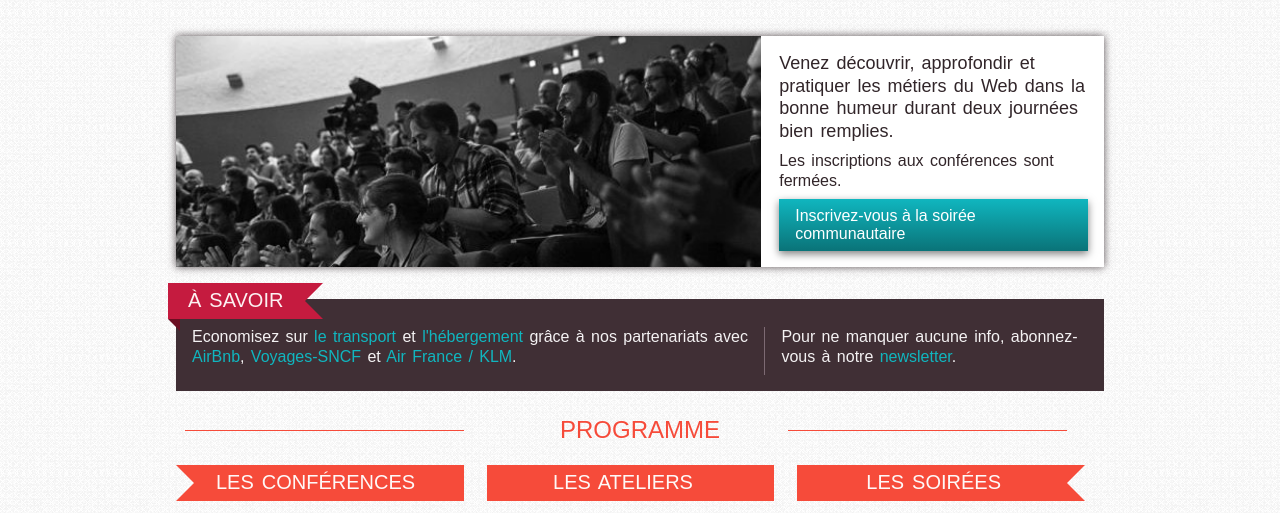
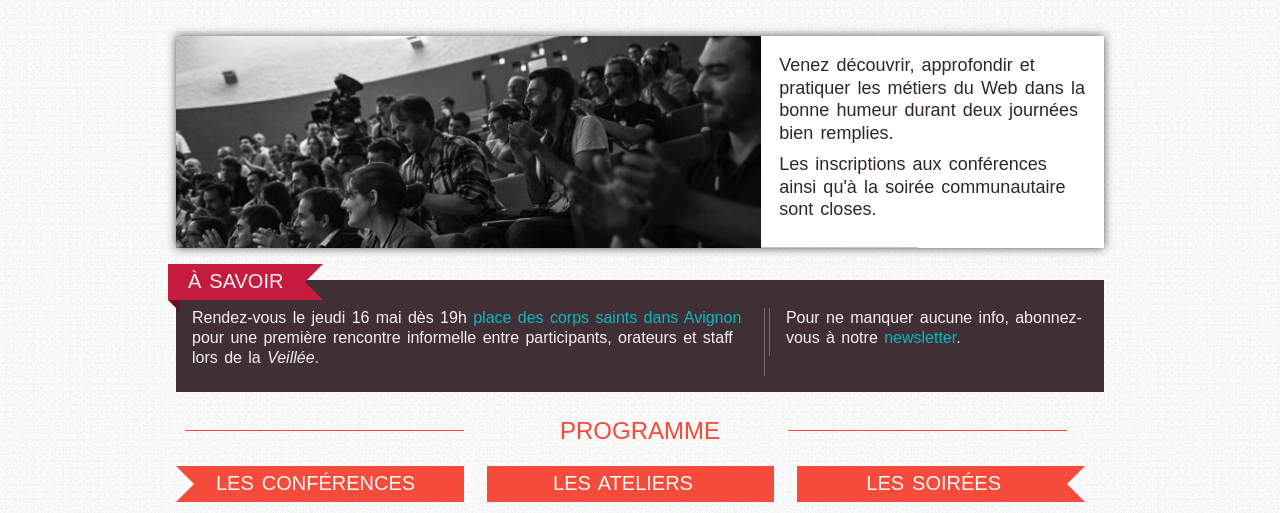
Before and after one commit to sudweb/2014, a plain HTML site: page index.html in a window 1280 px wide. Shown: the part 217-730 px from the top of the page. Drawn offline with Linux system fonts and the light colour scheme; a web font is replaced by a local one.

Commit message:
Rendez-vous pour la Veillée du jeudi soir

```diff
--- a/index.html
+++ b/index.html
@@ -2,6 +2,7 @@
 <html lang="fr">
 <head>
 	<meta charset="utf-8" />
+	<meta http-equiv="X-UA-Compatible" content="IE=edge,chrome=1">
 	<meta name="viewport" content="width=device-width" />
 	<title>Sud Web 2013, conférences web et ateliers, les 17 et 18 mai en Avignon</title>
 	<link rel="stylesheet" href="http://fonts.googleapis.com/css?family=Ruluko" />
@@ -56,16 +57,16 @@
 		</div>
 	</header>
 	<section class="main">
-		<article class="hero">
-			<p class="emphasis">Venez découvrir, approfondir et pratiquer les métiers du Web dans la bonne humeur durant deux journées bien remplies.</p>
-			<p>Les inscriptions aux conférences sont fermées.</p>
-			<a href="inscription.html" class="action">Inscrivez-vous à la soirée communautaire</a>
+		<article class="hero emphasis">
+			<p>Venez découvrir, approfondir et pratiquer les métiers du Web dans la bonne humeur durant deux journées bien remplies.</p>
+			<p>Les inscriptions aux conférences ainsi qu'à la soirée communautaire sont closes.</p>
 		</article>
 		<article class="callout">
 			<h2>À savoir</h2>
 			<div class="excerpt">
-				<p>Economisez sur <a href="http://sudweb.fr/blog/2013/03/train-avion-comment-faire-de-sudweb-un-very-good-trip/">le transport</a> et <a href="http://sudweb.fr/blog/2013/04/votre-logement-a-avignon/">l'hébergement</a> grâce à nos partenariats avec <a href="https://www.airbnb.fr/">AirBnb</a>, <a href="http://www.voyages-sncf.com/">Voyages-SNCF</a> et <a href="http://www.airfrance.fr/FR/fr/local/www_airfranceklm-globalmeetings_com.htm?eid=18274AF">Air France / KLM</a>.</p>
-			</div><div class="more">
+				<p>Rendez-vous le jeudi 16 mai dès 19h <a href="http://goo.gl/maps/iJqCW">place des corps saints dans Avignon</a> pour une première rencontre informelle entre participants, orateurs et staff lors de la <cite>Veillée</cite>.</p>
+			</div>
+			<div class="more">
 				<p>Pour ne manquer aucune info, abonnez-vous à notre <a href="http://sudweb.us2.list-manage.com/subscribe?u=af19b58cf514c01eca3f7652e&id=b579f5b507">newsletter</a>.</p>
 			</div>
 		</article>
@@ -106,7 +107,7 @@
 
 		</article>
 	</section>
-	<aside role="complimentary" class="sponsors">
+	<aside role="complementary" class="sponsors">
 		<h2>Nos partenaires</h2>
 		<p>Un grand merci à tous nos partenaires sans qui Sud Web ne pourrait avoir lieu&nbsp;:</p>
 		<h3 class="or">Or</h3>
```
